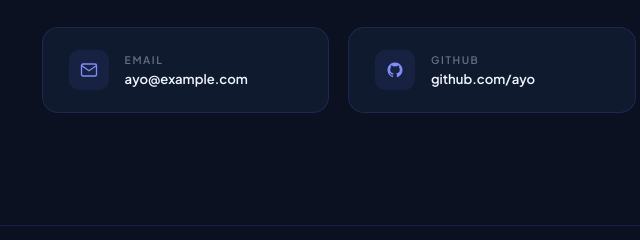
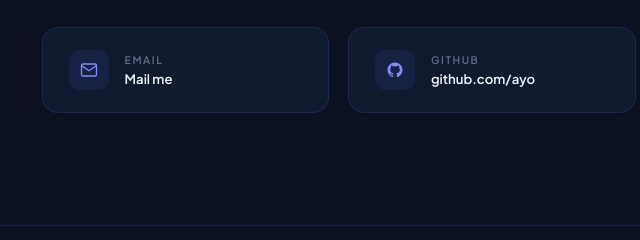
Before and after one commit to bashirabdullateef2009-droid/My-porfolio-, a plain HTML site: page index.html in a window 1280 px wide. Shown: the part 2909-3149 px from the top of the page, 148-788 px from the left. Drawn offline with Linux system fonts and the light colour scheme.

Commit message:
Change email address and display text in contact card
Updated email contact link and label.

```diff
--- a/index.html
+++ b/index.html
@@ -279,13 +279,13 @@
       </p>
 
       <div class="contact-cards reveal" data-delay="0.3">
-        <a href="mailto:ayo@example.com" class="c-card">
+        <a href="mailto:mail.bashirabdullateef2009@gmail,com" class="c-card">
           <div class="c-card-icon">
             <svg viewBox="0 0 24 24" fill="none" stroke="currentColor" stroke-width="1.8"><path d="M4 4h16c1.1 0 2 .9 2 2v12c0 1.1-.9 2-2 2H4c-1.1 0-2-.9-2-2V6c0-1.1.9-2 2-2z"/><polyline points="22,6 12,13 2,6"/></svg>
           </div>
           <div class="c-card-info">
             <span class="c-card-label">Email</span>
-            <span class="c-card-val">ayo@example.com</span>
+            <span class="c-card-val">Mail me</span>
           </div>
           <svg class="c-arrow" viewBox="0 0 24 24" fill="none" stroke="currentColor" stroke-width="2"><path d="M7 17L17 7M7 7h10v10"/></svg>
         </a>
```
